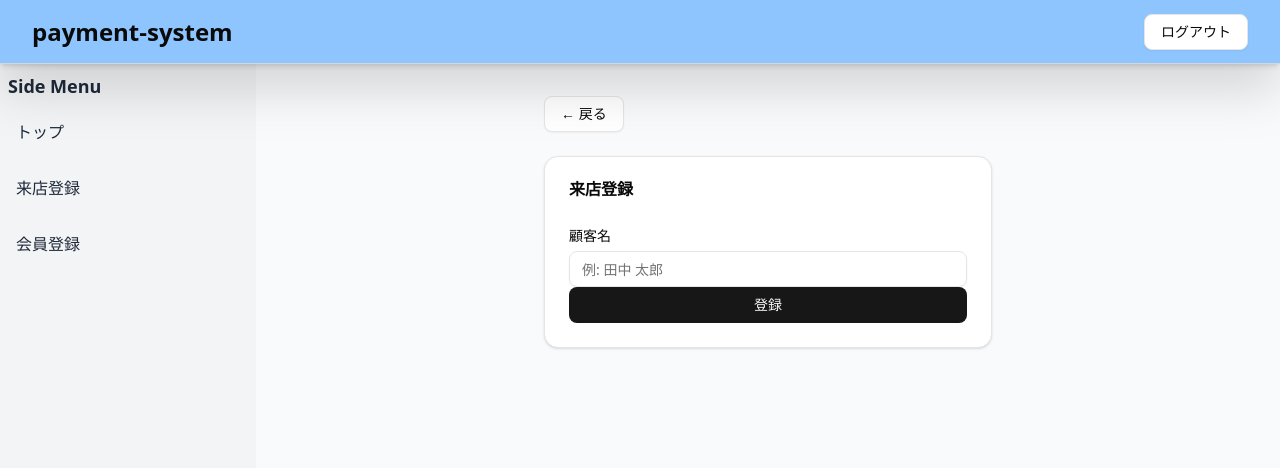
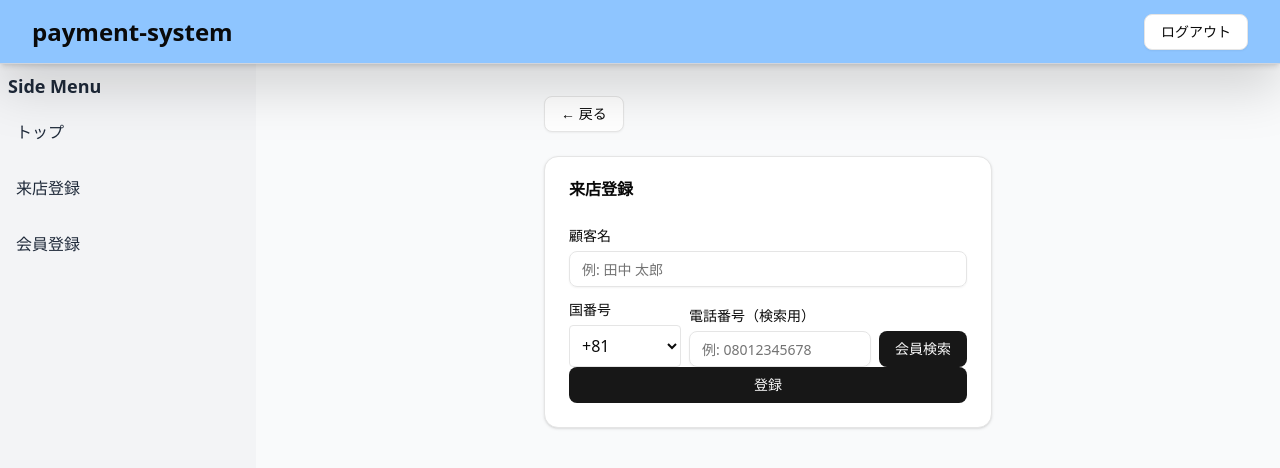
Before and after one commit to sMiccu/payment-system, a Next.js app in the folder frontend/webapp/: page /customer-register in a window 1280 px wide. Shown: the top 468 px of the page. Built offline with nearby package versions, Linux system fonts and the light colour scheme.

Commit message:
feat(webapp): add customer registration page with membership search

```diff
--- a/frontend/webapp/src/app/customer-register/page.tsx
+++ b/frontend/webapp/src/app/customer-register/page.tsx
@@ -26,10 +26,44 @@ import { useForm } from "react-hook-form";
 import { z } from "zod";
 import { zodResolver } from "@hookform/resolvers/zod";
 
-// 顧客登録フォームのスキーマ
-const customerSchema = z.object({
-  name: z.string().min(1, "顧客名を入力してください"),
-});
+// 顧客登録フォームのスキーマ（電話番号は任意：検索用）
+const customerSchema = z
+  .object({
+    name: z.string().min(1, "顧客名を入力してください"),
+    countryCode: z.string().regex(/^\+\d+$/, "国番号を選択してください").optional(),
+    phone_number: z.string().optional(),
+  })
+  .superRefine((v, ctx) => {
+    if (!v.phone_number) return;
+    const allowed = /^[0-9\-\s()]+$/;
+    if (!allowed.test(v.phone_number)) {
+      ctx.addIssue({
+        code: z.ZodIssueCode.custom,
+        path: ["phone_number"],
+        message: "数字と一部の区切り記号(- 空白 ())のみ使用できます",
+      });
+      return;
+    }
+    const digits = v.phone_number.replace(/[^0-9]/g, "");
+    const cc = v.countryCode ?? "+81";
+    if (cc === "+81") {
+      if (!(digits.length === 10 || digits.length === 11)) {
+        ctx.addIssue({
+          code: z.ZodIssueCode.custom,
+          path: ["phone_number"],
+          message: "日本の番号は10〜11桁で入力してください",
+        });
+      }
+    } else {
+      if (digits.length < 6) {
+        ctx.addIssue({
+          code: z.ZodIssueCode.custom,
+          path: ["phone_number"],
+          message: "電話番号の桁数が不足しています",
+        });
+      }
+    }
+  });
 
 type CustomerForm = z.infer<typeof customerSchema>;
 
@@ -37,11 +71,19 @@ const CustomerRegisterPage: NextPage = () => {
   const router = useRouter();
   const [error, setError] = useState("");
   const [isSubmitting, setIsSubmitting] = useState(false);
+  const [searchError, setSearchError] = useState("");
+  const [isSearching, setIsSearching] = useState(false);
+  const [memberships, setMemberships] = useState<
+    { id: number; first_name: string; last_name: string; phone_number?: string }[]
+  >([]);
+  const [selectedMembershipId, setSelectedMembershipId] = useState<number | null>(null);
 
   const form = useForm<CustomerForm>({
     resolver: zodResolver(customerSchema),
     defaultValues: {
       name: "",
+      countryCode: "+81",
+      phone_number: "",
     },
   });
 
@@ -54,6 +96,7 @@ const CustomerRegisterPage: NextPage = () => {
         method: "POST",
         body: JSON.stringify({
           name: values.name,
+          membership: selectedMembershipId,
           start_datetime: new Date().toISOString(),
         }),
       });
@@ -65,6 +108,51 @@ const CustomerRegisterPage: NextPage = () => {
     } finally {
       setIsSubmitting(false);
     }
+  }
+
+  function toE164(countryCode: string, national: string) {
+    const rawDigits = national.replace(/[^0-9]/g, "");
+    const codeDigits = countryCode.replace("+", "");
+    const nationalDigits =
+      countryCode === "+81" && rawDigits.startsWith("0") ? rawDigits.slice(1) : rawDigits;
+    if (!nationalDigits) return "";
+    return `+${codeDigits}${nationalDigits}`;
+  }
+
+  async function handleSearch() {
+    setSearchError("");
+    setIsSearching(true);
+    setMemberships([]);
+    setSelectedMembershipId(null);
+    try {
+      const values = form.getValues();
+      const cc = values.countryCode ?? "+81";
+      const num = values.phone_number ?? "";
+      if (!num.trim()) {
+        setSearchError("電話番号を入力してください");
+        return;
+      }
+      const e164 = toE164(cc, num);
+      if (!e164) {
+        setSearchError("有効な電話番号を入力してください");
+        return;
+      }
+      const res = await apiFetch<any>(`/customer/api/membership/?phone_number=${encodeURIComponent(e164)}`);
+      const list = Array.isArray(res) ? res : (res?.results ?? []);
+      setMemberships(list);
+      if (list.length === 0) {
+        setSearchError("該当する会員が見つかりませんでした");
+      }
+    } catch {
+      setSearchError("会員検索に失敗しました。時間をおいて再度お試しください。");
+    } finally {
+      setIsSearching(false);
+    }
+  }
+
+  function handleSelect(m: { id: number; first_name: string; last_name: string }) {
+    setSelectedMembershipId(m.id);
+    form.setValue("name", `${m.last_name} ${m.first_name}`, { shouldValidate: true, shouldDirty: true });
   }
 
   return (
@@ -100,6 +188,66 @@ const CustomerRegisterPage: NextPage = () => {
                       </FormItem>
                     )}
                   />
+                  <div className="space-y-2">
+                    <div className="flex items-end gap-2">
+                      <FormField
+                        control={form.control}
+                        name="countryCode"
+                        render={({ field }) => (
+                          <FormItem className="w-28">
+                            <FormLabel>国番号</FormLabel>
+                            <FormControl>
+                              <select
+                                {...field}
+                                aria-label="国番号"
+                                className="w-full border rounded px-2 py-2"
+                              >
+                                <option value="+81">+81</option>
+                                <option value="+1">+1</option>
+                              </select>
+                            </FormControl>
+                            <FormMessage />
+                          </FormItem>
+                        )}
+                      />
+                      <FormField
+                        control={form.control}
+                        name="phone_number"
+                        render={({ field }) => (
+                          <FormItem className="flex-1">
+                            <FormLabel>電話番号（検索用）</FormLabel>
+                            <FormControl>
+                              <Input type="tel" placeholder="例: 08012345678" {...field} />
+                            </FormControl>
+                            <FormMessage />
+                          </FormItem>
+                        )}
+                      />
+                      <Button type="button" onClick={handleSearch} disabled={isSearching}>
+                        {isSearching ? "検索中..." : "会員検索"}
+                      </Button>
+                    </div>
+                    {searchError && <p className="text-red-500 text-sm">{searchError}</p>}
+                    {memberships.length > 0 && (
+                      <div className="border rounded p-2 space-y-2">
+                        {memberships.map((m) => (
+                          <div key={m.id} className="flex items-center justify-between">
+                            <div className="text-sm">
+                              <div>{m.last_name} {m.first_name}</div>
+                              {m.phone_number && <div className="text-gray-500">{m.phone_number}</div>}
+                            </div>
+                            <Button
+                              type="button"
+                              variant={selectedMembershipId === m.id ? "default" : "secondary"}
+                              onClick={() => handleSelect(m)}
+                            >
+                              {selectedMembershipId === m.id ? "選択中" : "選択"}
+                            </Button>
+                          </div>
+                        ))}
+                      </div>
+                    )}
+                  </div>
                 </CardContent>
                 <CardFooter className="flex flex-col space-y-2">
                   {error && <p className="text-red-500 text-sm">{error}</p>}
```
